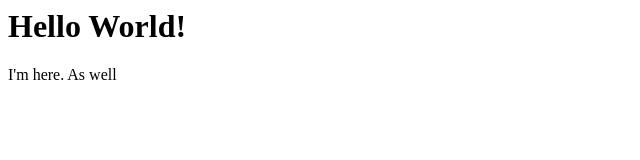
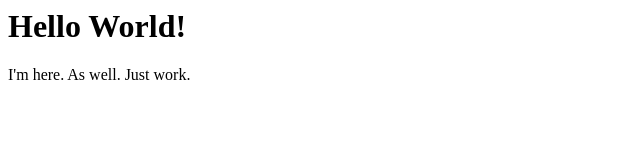
Before and after one commit to MichalBryxi/testing-arkwright, a plain HTML site: page index.html in a window 1280 px wide. Shown: the full height of the page, 0-640 px from the left. Drawn offline with Linux system fonts and the light colour scheme.

Commit message:
Update index.html

```diff
--- a/index.html
+++ b/index.html
@@ -2,7 +2,7 @@
   <body>
     <h1>Hello World!</h1>
     <p>
-      I'm here. As well
+      I'm here. As well. Just work.
     </p>
   </body>
 </html>
```
